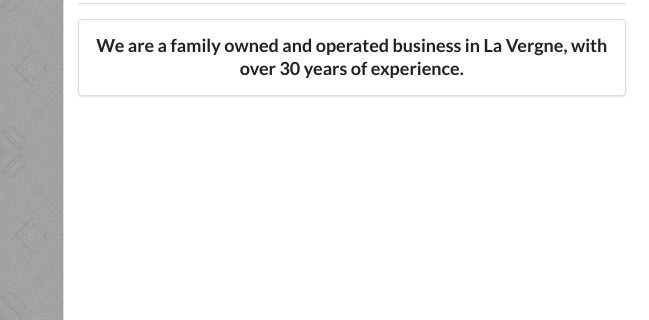
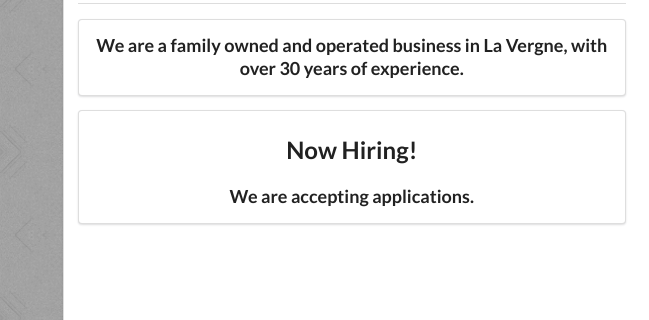
Before and after one commit to PhyrexTechs/SirPizza, a plain HTML site: page about.html in a window 1280 px wide. Shown: the part 346-666 px from the top of the page, 0-649 px from the left. Drawn offline with nearby package versions, Linux system fonts and the light colour scheme; grey boxes are pictures that could not be loaded.

Commit message:
Add now hiring banner

```diff
--- a/about.html
+++ b/about.html
@@ -50,6 +50,10 @@
 				<div class="ui center aligned segment">
 					<h3>We are a family owned and operated business in La Vergne, with over 30 years of experience.</h3>
 				</div>
+				<div class="ui center aligned segment">
+					<h2 class="ui centered header ">Now Hiring!</h2>
+					<h3 id="hiring" class="ui centered header ">We are accepting applications.</h3>
+				</div>
 			</div>
 			<div class="column">
 				<h2 class="ui centered header">Location</h2>
--- a/assets/css/style.css
+++ b/assets/css/style.css
@@ -1,4 +1,6 @@
-
+#hiring{
+  margin-top: 20px;
+}
 body{
     background-image: url(../images/mirrored_squares.png);
 }
```
Also changed, not shown: coupons.html (+2 -1 lines), index.html (+2 -1 lines).
